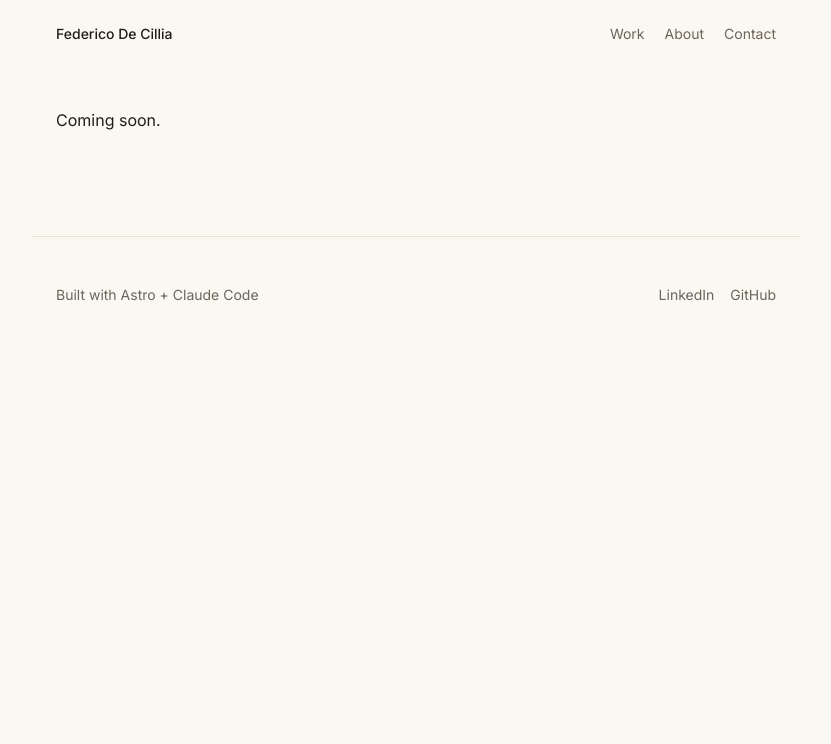
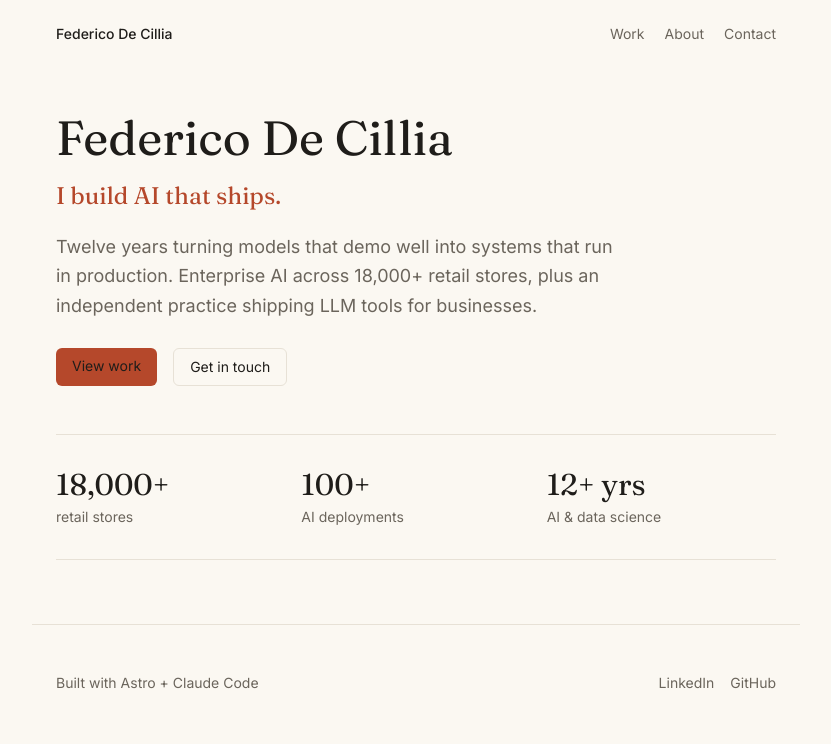
Before and after one commit to federicodecillia/federicodecillia.github.io, an Astro site: page / in a window 1280 px wide. Shown: the whole page, without its empty margins (224-1055 px from the left). Built offline with nearby package versions, Linux system fonts and the light colour scheme; Astro itself is replaced by a stand-in of ours.

Commit message:
feat: hero and metric strip

```diff
--- /dev/null
+++ b/src/components/Hero.astro
@@ -0,0 +1,11 @@
+<section class="pt-10 pb-12">
+  <h1 class="font-serif text-5xl leading-tight">Federico De Cillia</h1>
+  <p class="font-serif text-2xl text-clay mt-3">I build AI that ships.</p>
+  <p class="text-muted text-lg leading-relaxed mt-5 max-w-xl">
+    Twelve years turning models that demo well into systems that run in production. Enterprise AI across 18,000+ retail stores, plus an independent practice shipping LLM tools for businesses.
+  </p>
+  <div class="flex gap-4 mt-7 text-sm">
+    <a href="/#work" class="px-4 py-2 bg-clay text-paper rounded-md">View work</a>
+    <a href="/#contact" class="px-4 py-2 border border-line rounded-md hover:border-ink">Get in touch</a>
+  </div>
+</section>
--- /dev/null
+++ b/src/components/MetricStrip.astro
@@ -0,0 +1,11 @@
+---
+const metrics = [['18,000+','retail stores'],['100+','AI deployments'],['12+ yrs','AI & data science']];
+---
+<section class="grid grid-cols-1 sm:grid-cols-3 gap-4 py-8 border-y border-line">
+  {metrics.map(([n,l]) => (
+    <div>
+      <div class="font-serif text-3xl">{n}</div>
+      <div class="text-muted text-sm mt-1">{l}</div>
+    </div>
+  ))}
+</section>
--- a/src/pages/index.astro
+++ b/src/pages/index.astro
@@ -1,6 +1,9 @@
 ---
 import Layout from '../layouts/Layout.astro';
+import Hero from '../components/Hero.astro';
+import MetricStrip from '../components/MetricStrip.astro';
 ---
 <Layout>
-  <section class="py-10"><p>Coming soon.</p></section>
+  <Hero />
+  <MetricStrip />
 </Layout>
```
